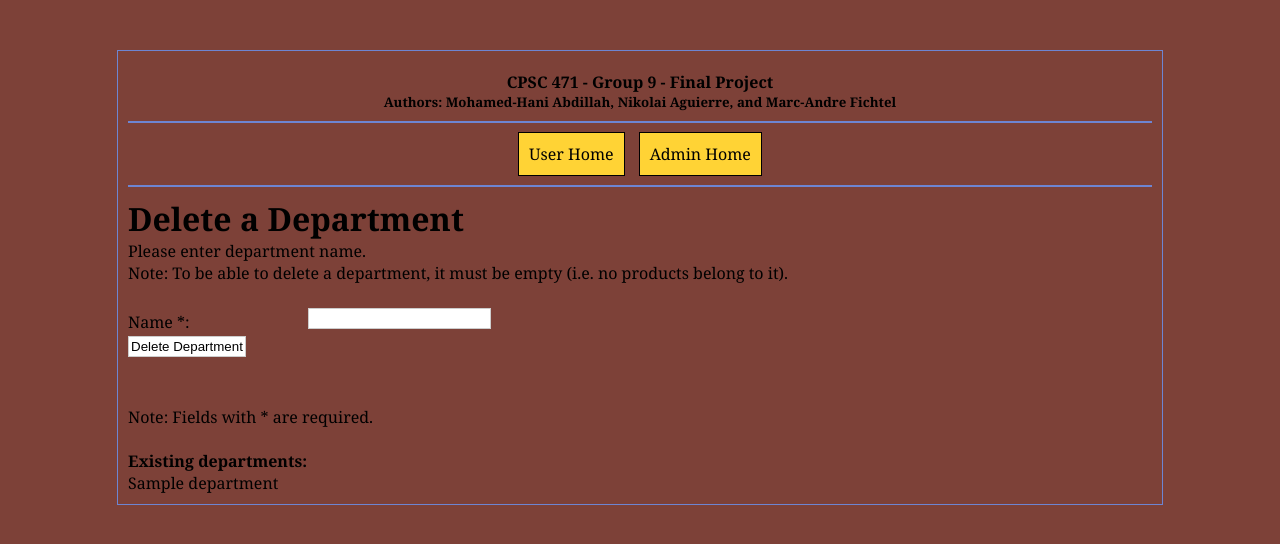
After one commit to MarcFichtel/School, a PHP site: page /deleteDepartment.php in a window 1280 px wide. The commit adds this page. Shown: the top 544 px of the page. Run offline with PHP 8.4, Linux system fonts and the light colour scheme; the visitor is signed in with stand-in values (Sample User, id 1); tables that the repository leaves empty or names only in its code hold one stand-in row (values such as "Sample post").

Commit message:
Admin can delete departments

```diff
--- a/CPSC471/adminLogin.php
+++ b/CPSC471/adminLogin.php
@@ -33,8 +33,9 @@
                 <p>Logged in as:
                     <?=$_SESSION['email']?>.
                 </p><br />
-                <br /><a href="createProduct.php">Create a product</a><br /> <br />
-                <br /><a href="createDepartment.php">Create a department</a><br /> <br />
+                <br /><a href="createProduct.php">Create a product</a><br /><br />
+                <br /><a href="createDepartment.php">Create a department</a><br /><br />
+                <br /><a href="deleteDepartment.php">Delete a department</a><br /><br />
                 <br /><a href="logout.php">Logout</a><br /><br />
         <?php
             // Someone is logging in
--- /dev/null
+++ b/CPSC471/deleteDepartment.php
@@ -0,0 +1,145 @@
+<?php
+include "base.php";
+session_start();
+?>
+
+<!DOCTYPE html>
+<!--CPSC 471 Project-->
+<html>
+    <head>
+        <meta content="text/html; charset=UTF-8">
+        <title>CPSC 471 Project</title>
+        <link rel="stylesheet" href="style.css" type="text/css">
+    </head>
+    <body>
+        <div id="main">
+
+            <!--Header-->
+            <div id="header">
+                <h4>CPSC 471 - Group 9 - Final Project</h1>
+                <h5>Authors: Mohamed-Hani Abdillah, Nikolai Aguierre, and Marc-Andre Fichtel</h2>
+            </div>
+
+            <!--Navgation-->
+            <div id="navi">
+
+                <!--User Login-->
+                <a href="demoPage.php">User Home</a>
+
+                <!--Admin Login-->
+                <a href="adminLogin.php">Admin Home</a>
+            </div>
+
+            <?php
+                // User does not have permission
+                if(!$_SESSION['adminuser']) {
+                    echo "<h1>Error</h1>";
+                    echo "<br /><p>You must be logged in as an admin to access this page.</p><br />";
+                    echo "<br /><a href='adminLogin.php'>Go to Admin Login</a><br /><br />";
+
+                // User does have permission (i.e. is an admin) and all required fields are filled in
+                } else if (!empty($_POST['name'])){
+
+                    // Check if department exists
+                    $name = $_POST['name'];
+                    $checkDepartmentQuery = mysqli_query($conn, ""
+                            . "SELECT * FROM Department WHERE name = '".$name."'");
+
+                    if (!$checkDepartmentQuery) {
+                        echo "<h1>Error</h1>";
+                        echo "<p>Couldn't access department. Please try again. <br /></p>";
+                        echo "<code>", mysqli_error($conn), "</code>";
+                    }
+
+                    // Department does not exist
+                    if (mysqli_num_rows($checkDepartmentQuery) == 0) {
+                        echo "<h4>Error</h4>";
+                        echo "<br /><p>The department you are trying to edit does not exist.</p><br />";
+                        echo "<br /><a href='deleteDepartment.php'>Click here to try again</a><br /><br />";
+
+                    // Department exists
+                    } else {
+
+                        // Check if any products belong to department
+                        $row = mysqli_fetch_array($checkDepartmentQuery);
+                        $depId = $row['id'];
+                        $productsQuery = mysqli_query($conn, ""
+                                . "SELECT * FROM Product WHERE department_id = '".$depId."' ");
+
+                        // Error accessing products
+                        if (!$productsQuery) {
+                            echo "<h1>Error</h1>";
+                            echo "<p>Couldn't access department products. Please try again. <br /></p>";
+                            echo "<code>", mysqli_error($conn), "</code>";
+
+                        // Products accessed successfully
+                        } else {
+
+                            // Error: Products belong to department (so cannot delete)
+                            if (mysqli_num_rows($productsQuery) != 0) {
+                                echo "<h1>Error</h1>";
+                                echo "<p>Cannot delete department with products in it. <br /></p>";
+                                echo "<br /><p><a href=\"deleteDepartment.php\">Click here to try again.</a></p><br />";
+
+                            // Department is empty
+                            } else {
+                                // Delete department query
+                                $deleteDepartmentQuery = mysqli_query($conn, ""
+                                    . "DELETE FROM Department WHERE name = '".$name."' ");
+
+                                // Success
+                                if ($deleteDepartmentQuery) {
+                                    echo "<h1>Success</h1>";
+                                    echo "<br /><p>Department deleted.</p><br />";
+                                    echo "<br /><p><a href=\"deleteDepartment.php\">Click here to delete another department.</a></p><br />";
+
+                                // Error
+                                } else {
+                                    echo "<h1>Error</h1>";
+                                    echo "<p>Department deletion failed. Please try again. <br /></p>";
+                                    echo "<code>", mysqli_error($conn), "</code>";
+                                }
+                            }
+                        }
+
+                    }
+
+                // User has not tried to create a department yet
+                } else {
+            ?>
+                    <h1>Delete a Department</h1>
+                    <p>Please enter department name.</p>
+                    <p>Note: To be able to delete a department, it must be empty (i.e. no products belong to it).</p><br />
+
+                    <!--Display department creation form-->
+                    <form method="post" action="deleteDepartment.php"
+                          name="departmentdeletionform" id="departmentdeletionform">
+                        <fieldset>
+                            <label for="name">Name *:</label>
+                            <input type="text" name="name" id="name"/><br />
+                            <input type="submit" name="deleteDepartment" id="deleteDepartment" value="Delete Department" />
+                            <p><br /><br />Note: Fields with * are required.</p><br />
+                        </fieldset>
+                    </form>
+                    <h4>Existing departments:</h4>
+                <?php
+                    // Get department names
+                    $deps = mysqli_query($conn, ""
+                            . "SELECT name FROM Department");
+
+                    // Display department names
+                    if ($deps) {
+                        while ($row = mysqli_fetch_array($deps)) {
+                            $name = $row['name'];
+                            echo $name, "<br />";
+                        }
+
+                    // Error getting department names
+                    } else {
+                        echo "Error retrieving departments.";
+                    }
+                }
+                ?>
+        </div>
+    </body>
+</html>
```
